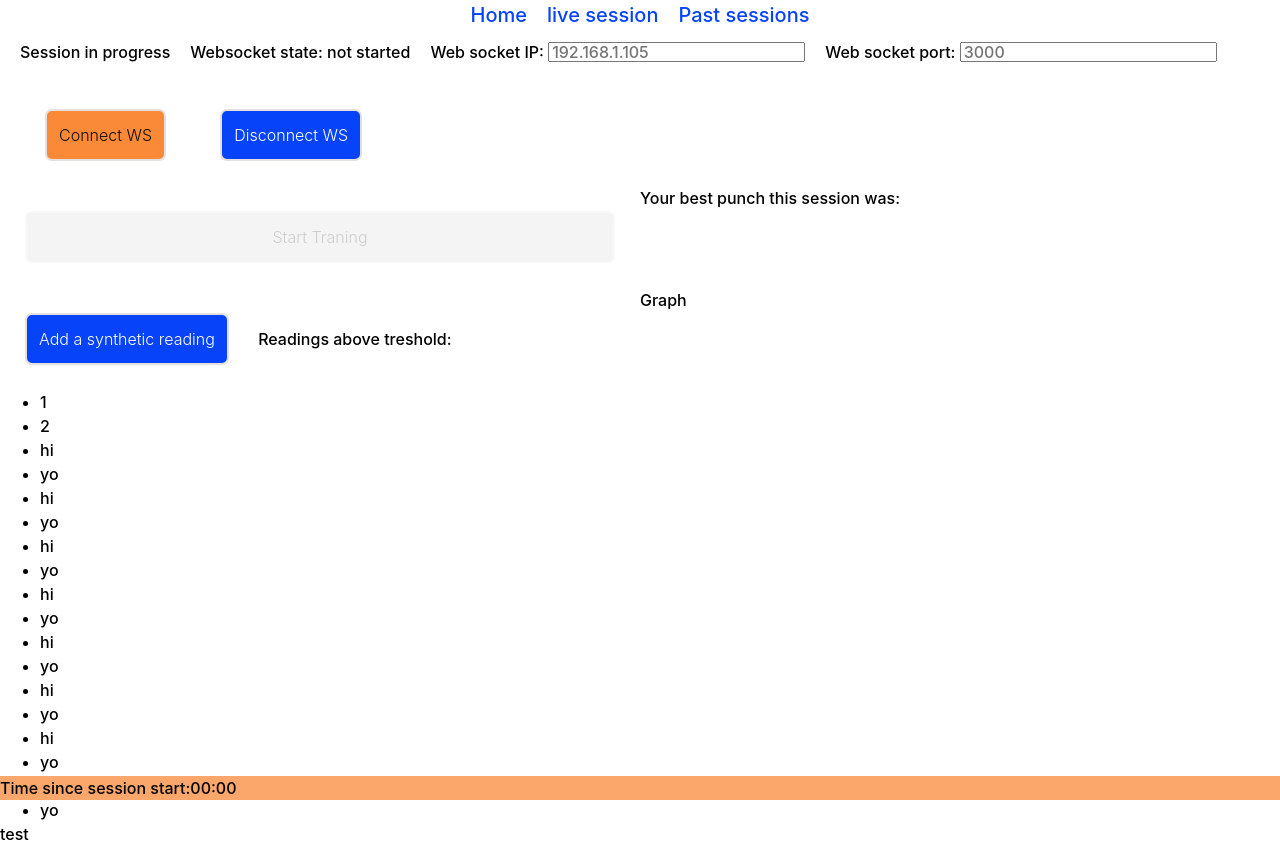
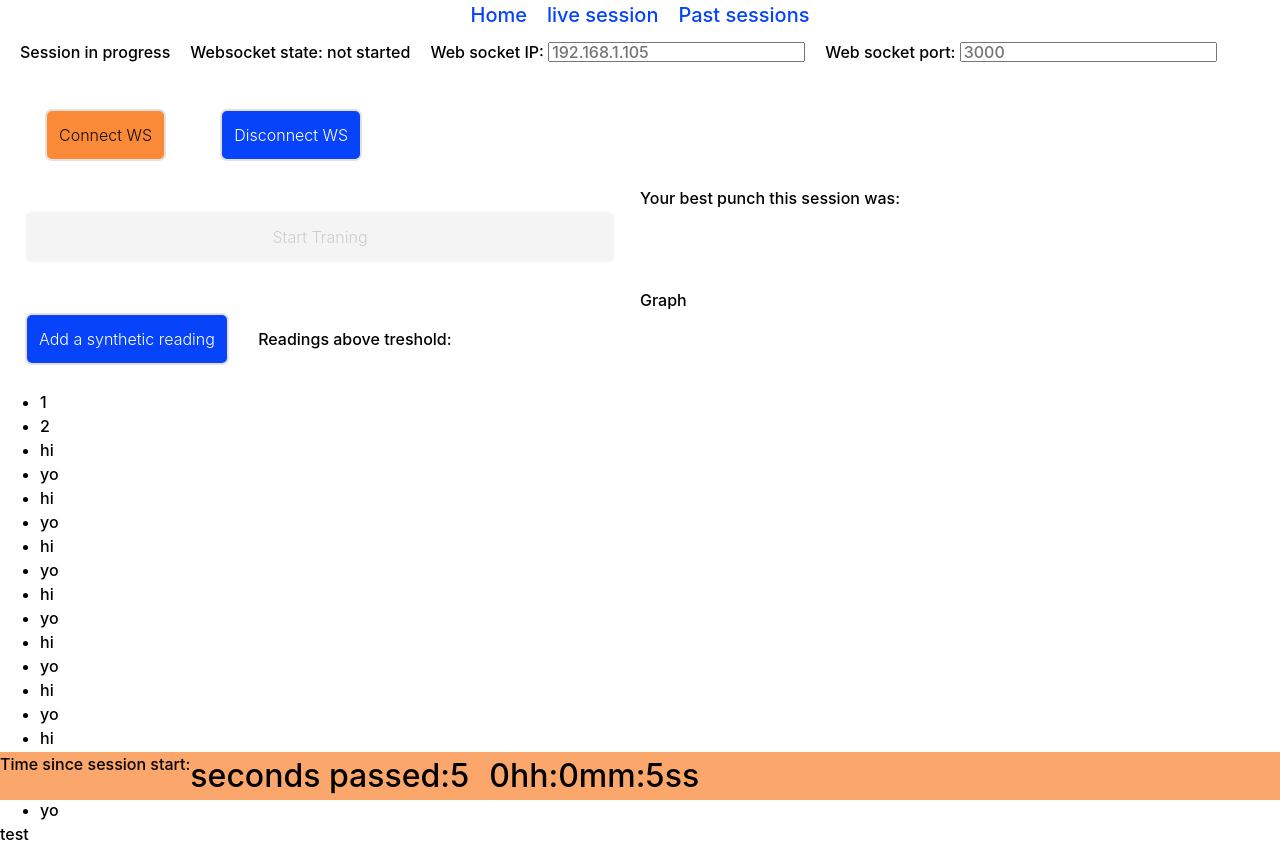
Before and after one commit to cipodrew/shadowbox, a SvelteKit app: page /liveSession in a window 1280 px wide. Built offline with nearby package versions, Linux system fonts and the light colour scheme.

Commit message:
piccolo cronometro funzionante

```diff
--- a/src/routes/liveSession/Crono.svelte
+++ b/src/routes/liveSession/Crono.svelte
@@ -1 +1,24 @@
-<div>00:00</div>
+<script>
+	let time = $state(0);
+	let hours = $derived(Math.floor(time / (60 * 60)));
+	let minutes = $derived(Math.floor(time / 60));
+	let seconds = $derived(time % 60);
+	setInterval(() => {
+		time++;
+	}, 1000);
+</script>
+
+<div class="crono">
+	<div>seconds passed:{time}</div>
+	<div>{hours}hh:{minutes}mm:{seconds}ss</div>
+</div>
+
+<style>
+	.crono {
+		display: flex;
+		flex-direction: nowrap;
+		gap: 20px;
+
+		font-size: var(--fs-800);
+	}
+</style>
```
